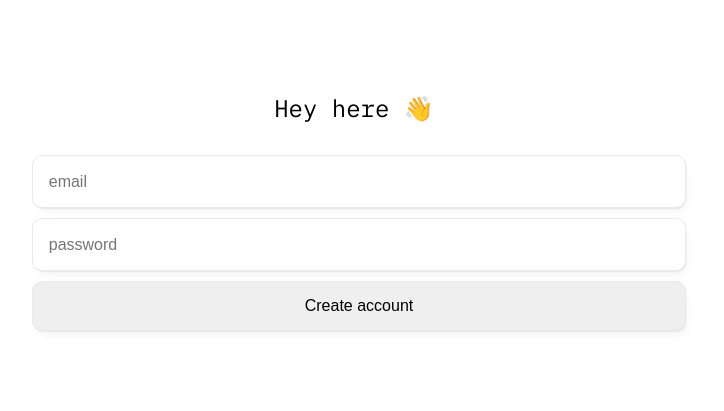
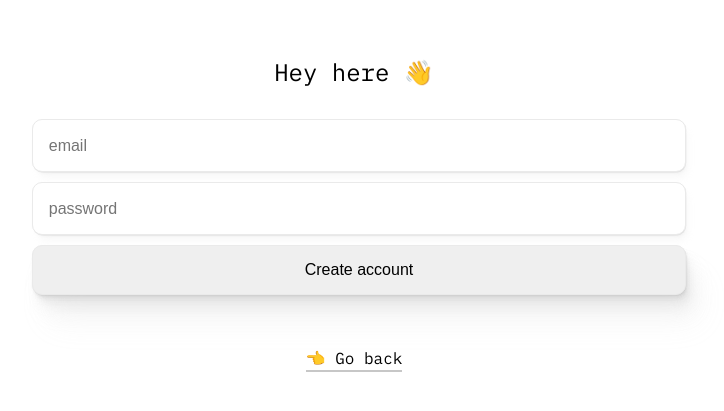
Before and after one commit to FourtifyLLC/UrbanParakeet, a Next.js app: page /signup in a window 1280 px wide. Shown: the part 199-610 px from the top of the page, without its empty margins (286-1010 px from the left). Built offline with nearby package versions, Linux system fonts and the light colour scheme.

Commit message:
Added back nav to signup/login pages

```diff
--- a/pages/login.js
+++ b/pages/login.js
@@ -1,3 +1,4 @@
+/* eslint-disable @next/next/no-html-link-for-pages */
 import React, { useState } from 'react';
 import Router from 'next/router';
 import cookie from 'js-cookie';
@@ -64,6 +65,9 @@ const Login = () => {
         <input type='submit' value='Login' className={styles.submitButton} />
         {loginError && <p style={{ color: 'red' }}>{loginError}</p>}
       </form>
+      <nav className={styles.grid}>
+        <a href='/'>👈 Go back</a>
+      </nav>
     </div>
   );
 };
--- a/pages/signup.js
+++ b/pages/signup.js
@@ -1,3 +1,4 @@
+/* eslint-disable @next/next/no-html-link-for-pages */
 import React, { useState } from 'react';
 import Router from 'next/router';
 import cookie from 'js-cookie';
@@ -67,6 +68,9 @@ const Signup = () => {
         />
         {signupError && <p style={{ color: 'red' }}>{signupError}</p>}
       </form>
+      <nav className={styles.grid}>
+        <a href='/'>👈 Go back</a>
+      </nav>
     </div>
   );
 };
--- a/styles/Home.module.css
+++ b/styles/Home.module.css
@@ -128,7 +128,7 @@
   width: 100%;
   font-size: 1rem;
   line-height: 1;
-  box-shadow: var(--shadow-elevation-medium);
+  box-shadow: var(--shadow-elevation-high);
 }
 
 .submitButton:hover {
```
